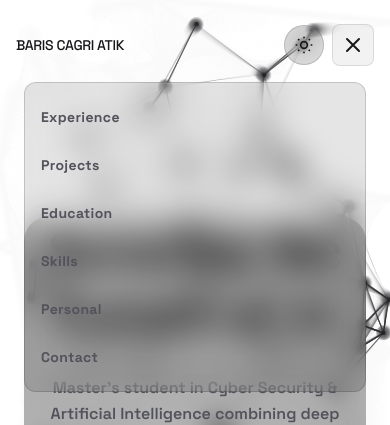
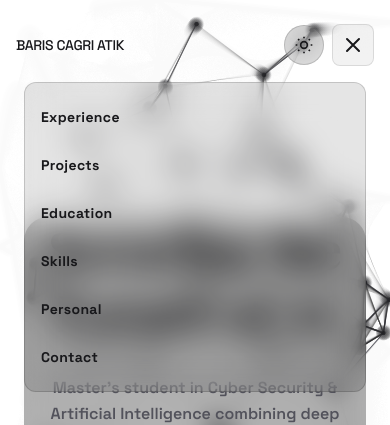
Before and after one commit to BarisAtik/portfolio, a Next.js app: page / in a window 390 px wide. Both pictures are taken after a click on the button 353 px from the left and 45 px from the top of the page. Shown: the top 425 px of the page. Built offline with nearby package versions, Linux system fonts and the light colour scheme.

Commit message:
Fix mobile menu text visibility: make links white in dark mode
- Changed mobile menu links from text-steel-gray to text-warm-white
- Now properly visible in dark mode on mobile
- Maintains hover effect to full white

```diff
--- a/components/Navbar.tsx
+++ b/components/Navbar.tsx
@@ -100,7 +100,7 @@ export default function Navbar() {
                 key={link.href}
                 href={link.href}
                 onClick={() => setIsMobileMenuOpen(false)}
-                className="text-steel-gray hover:text-warm-white transition-colors font-space text-sm tracking-wide py-2 font-bold"
+                className="text-warm-white hover:text-white transition-colors font-space text-sm tracking-wide py-2 font-bold"
               >
                 {link.label}
               </a>
```
